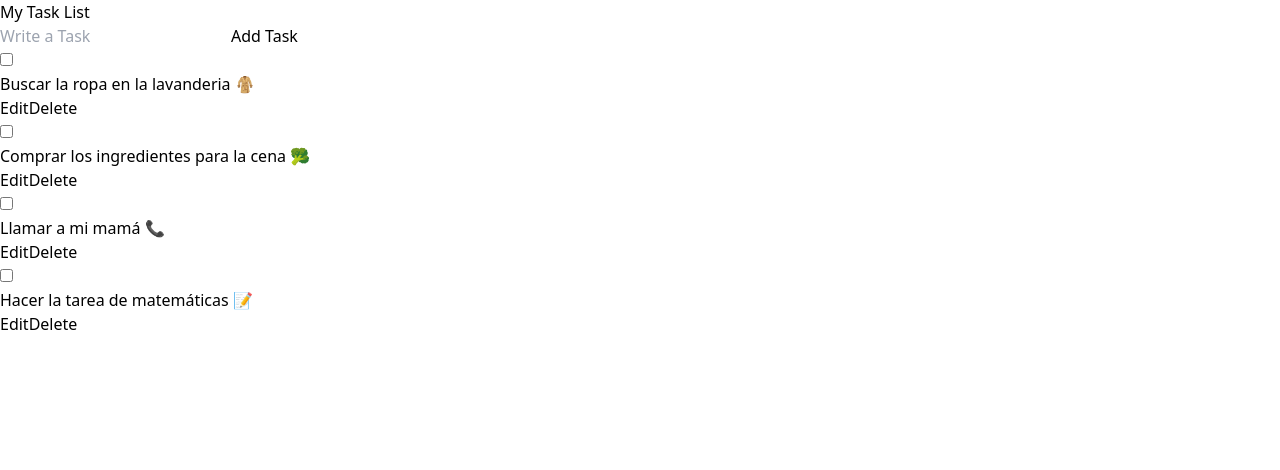
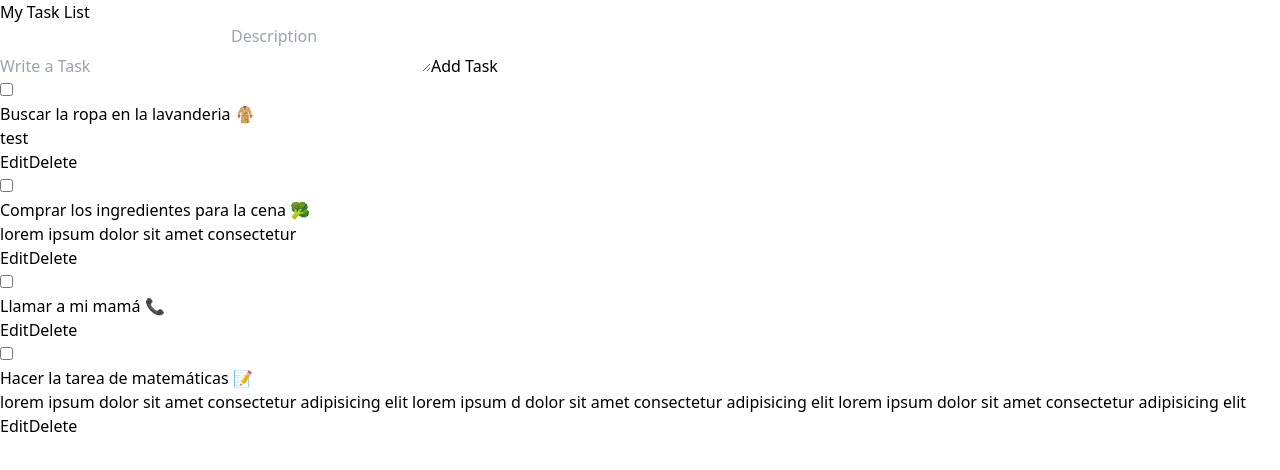
Before and after one commit to JorgeSDiaz/my-react-task-list, a React (Vite) app: page / in a window 1280 px wide. Shown: the top 470 px of the page. Built offline with nearby package versions, Linux system fonts and the light colour scheme.

Commit message:
Add Description, Description-Form, React-Hooks-For

```diff
--- a/package.json
+++ b/package.json
@@ -11,7 +11,8 @@
   },
   "dependencies": {
     "react": "^18.2.0",
-    "react-dom": "^18.2.0"
+    "react-dom": "^18.2.0",
+    "react-hook-form": "^7.47.0"
   },
   "devDependencies": {
     "@types/react": "^18.2.15",
--- a/src/components/task/Task.jsx
+++ b/src/components/task/Task.jsx
@@ -24,6 +24,7 @@ export default function Task({ task, onEdit, onDelete, onCompleted }) {
         <h2 className={task.completed ? "text-red-500 line-through" : null}>
           {task.tittle}
         </h2>
+        {task.description && <p className="text-gray-500">{task.description}</p>}
       </div>
       <div className="p-auto m-auto flex space-x-4">
         <button
--- a/src/components/taskForm/TaskForm.jsx
+++ b/src/components/taskForm/TaskForm.jsx
@@ -1,29 +1,52 @@
-import { useState } from "react";
+import { useForm } from "react-hook-form";
 
 export default function TaskForm({ onAddTask }) {
-  const [tittle, setTittle] = useState("");
+  const {
+    register,
+    handleSubmit,
+    trigger,
+    formState: { errors },
+    reset
+  } = useForm();
 
-  function handleSubmit(e) {
-    e.preventDefault();
-    if (!tittle) {
-      alert("Please add a task");
-      return;
-    }
-    onAddTask({ tittle });
-    setTittle("");
+  function onSubmit(data) {
+    onAddTask(data);
+    reset();
+  }
+
+  const chargeTrigger = () => {
+    trigger("tittle");
   }
 
   return (
     <div className="grid grid-flow-col p-5 bg-gray-200 rounded-lg my-2">
-      <form onSubmit={handleSubmit}>
+      <form onSubmit={handleSubmit(onSubmit)} onChange={chargeTrigger}>
         <div className="grid grid-cols-1 gap-y-3">
           <input
             type="text"
             placeholder="Write a Task"
-            value={tittle}
-            onChange={(e) => setTittle(e.target.value)}
             className="w-auto px-3 py-2 rounded-full text-lg font-semibold bg-white-100"
+            {...register("tittle", {
+              required: {
+                value: true,
+                message: "Tittle is required",
+              },
+              minLength: {
+                value: 3,
+                message: "Min length is 3",
+              },
+            })}
           />
+          {errors.tittle && (
+            <span className="text-red-500 text-sm">
+              {errors.tittle.message}
+            </span>
+          )}
+          <textarea
+            placeholder="Description"
+            className="w-auto px-3 py-2 rounded-lg text-lg font-semibold bg-white-100"
+            {...register("description")}
+          ></textarea>
           <button
             type="submit"
             className="bg-cyan-300 rounded-full text-lg font-bold hover:bg-blue-400 px-3 py-2 w-auto"
--- a/src/hooks/useTask.js
+++ b/src/hooks/useTask.js
@@ -2,10 +2,30 @@ import { useState, useEffect } from "react";
 
 export function useTask() {
   const data = [
-        { id: 1, tittle: "Buscar la ropa en la lavanderia 🧥", completed: 0 },
-        { id: 2, tittle: "Comprar los ingredientes para la cena 🥦", completed: 0 },
-        { id: 3, tittle: "Llamar a mi mamá 📞" },
-        { id: 4, tittle: "Hacer la tarea de matemáticas 📝", completed: 0 },
+    {
+      id: 1,
+      tittle: "Buscar la ropa en la lavanderia 🧥",
+      completed: 0,
+      description: "test",
+    },
+    {
+      id: 2,
+      tittle: "Comprar los ingredientes para la cena 🥦",
+      completed: 0,
+      description: "lorem ipsum dolor sit amet consectetur",
+    },
+    {
+      id: 3,
+      tittle: "Llamar a mi mamá 📞",
+      completed: 0,
+    },
+    {
+      id: 4,
+      tittle: "Hacer la tarea de matemáticas 📝",
+      completed: 0,
+      description:
+        "lorem ipsum dolor sit amet consectetur adipisicing elit lorem ipsum d dolor sit amet consectetur adipisicing elit lorem ipsum dolor sit amet consectetur adipisicing elit",
+    },
   ];
 
   const [tasks, setTasks] = useState(data);
@@ -18,18 +38,20 @@ export function useTask() {
   const editTask = (task) => {
     let tasksCopy = [...tasks];
 
-      let newTittle = prompt("Editando tarea");
+    let newTittle = prompt("new Tittle");
+    let newDescription = prompt("new Description");
     if (newTittle !== "" && newTittle !== null) {
       tasksCopy.map((item) => {
         if (item.id === task.id) {
           item.tittle = newTittle;
+          (item.description !== "" && item.description !== null) && (item.description = newDescription);
         }
       });
 
       setTasks(tasksCopy);
       defineLocalStorage(tasksCopy);
     }
-    }
+  };
 
   const deleteTask = (id) => {
     let tasksCopy = [...tasks];
@@ -40,16 +62,17 @@ export function useTask() {
     }
     setTasks(tasksCopy);
     defineLocalStorage(tasksCopy);
-    }
+  };
 
   const addTask = (task) => {
     let tasksCopy = [...tasks];
     task.id = nextIndex;
     setNextIndex(nextIndex + 1);
+    task.completed = 0;
     tasksCopy.push(task);
     setTasks(tasksCopy);
     defineLocalStorage(tasksCopy);
-    }
+  };
 
   const completedTask = (id) => {
     let tasksCopy = [...tasks];
@@ -69,5 +92,5 @@ export function useTask() {
     setTasks(JSON.parse(localStorageData) || data);
   }, []);
 
-    return [tasks, editTask, deleteTask, addTask, completedTask]
+  return [tasks, editTask, deleteTask, addTask, completedTask];
 }
```
Also changed, not shown: 1 other file (tests, documents, lock files or other folders). Lines whose indentation alone changed are shown as unchanged.
